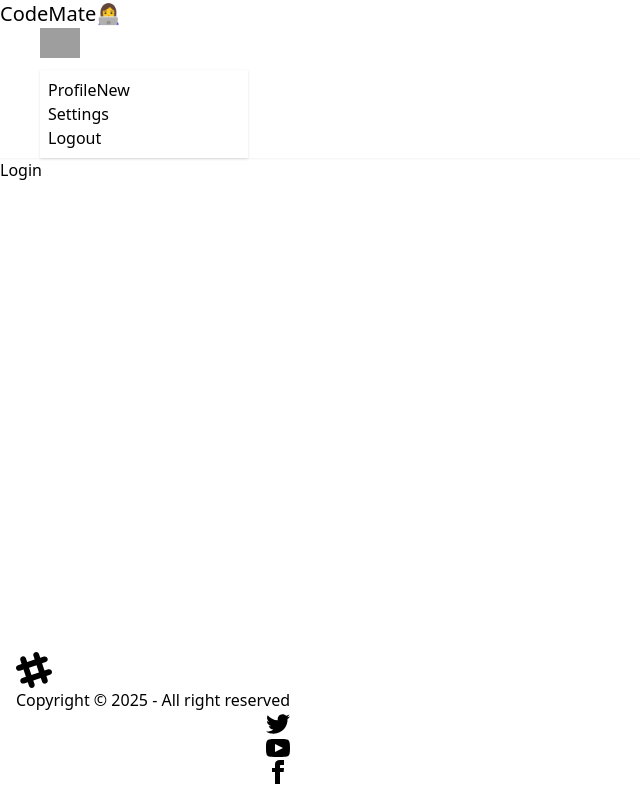
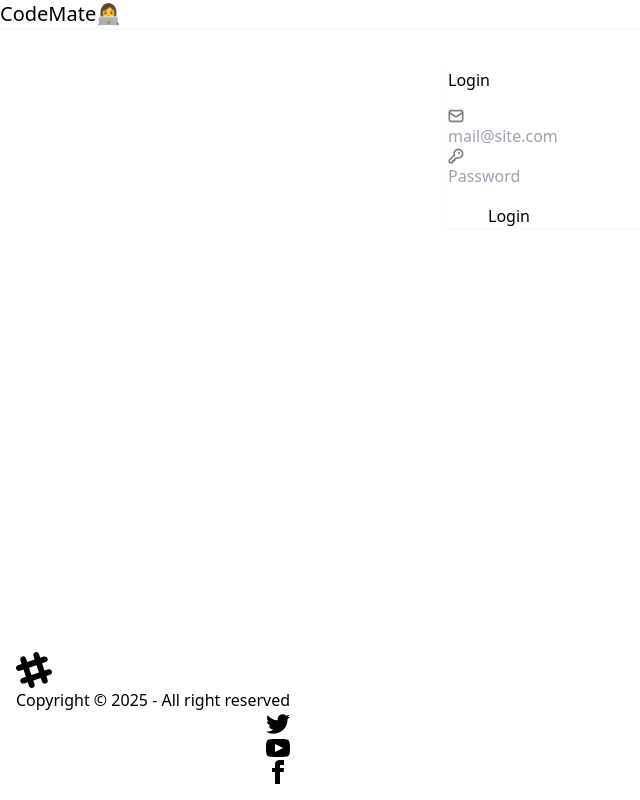
Before and after one commit to mansisingh2803/devTinder-web, a React (Vite) app: page /login in a window 1280 px wide. Shown: the whole page, without its empty margins (0-640 px from the left). Built offline with nearby package versions, Linux system fonts and the light colour scheme; grey boxes are pictures that could not be loaded.

Commit message:
setup redux store

```diff
--- a/package.json
+++ b/package.json
@@ -10,9 +10,13 @@
     "preview": "vite preview"
   },
   "dependencies": {
+    "@reduxjs/toolkit": "^2.11.0",
     "@tailwindcss/vite": "^4.1.14",
+    "axios": "^1.13.2",
+    "cors": "^2.8.5",
     "react": "^19.1.1",
     "react-dom": "^19.1.1",
+    "react-redux": "^9.2.0",
     "react-router-dom": "^7.9.3"
   },
   "devDependencies": {
--- a/src/App.jsx
+++ b/src/App.jsx
@@ -1,17 +1,21 @@
 import { BrowserRouter, Routes, Route } from "react-router-dom";
-import Body from "./Body";
-import Profile from "./Profile";
-import Login from "./Login";
+import Body from "./components/Body";
+import Profile from "./components/Profile";
+import Login from "./components/Login";
+import { Provider } from "react-redux";
+import appStore from "./utils/appStore";
+import Feed from "./components/Feed";
 
 
 function App() {
 
   return (
     <>
-
+  <Provider store={appStore}>
     <BrowserRouter basename="/">
     <Routes>
          <Route path = "/" element = {<Body/>}>
+         <Route path="/" element = {<Feed />}/>
          <Route path = "/login" element = {<Login/>} />
          <Route path = "/profile" element = {<Profile/>} />
 
@@ -19,7 +23,7 @@
     </Routes>
 
     </BrowserRouter>
-
+    </Provider>
     </>
   )
 }
--- a/src/Login.jsx
+++ /dev/null
@@ -1,9 +0,0 @@
-const Login = () =>{
-    return(
-        <>
-        Login
-        </>
-    );
-};
-
-export default Login;
--- /dev/null
+++ b/src/components/Feed.jsx
@@ -0,0 +1,7 @@
+const Feed = ()=>{
+    return(
+        <>FEED</>
+    );
+
+};
+export default Feed;
--- /dev/null
+++ b/src/components/Login.jsx
@@ -0,0 +1,98 @@
+import axios from "axios";
+import { useState } from "react";
+import { useDispatch } from "react-redux";
+import { addUser } from "../utils/userSlice";
+import { useNavigate } from "react-router-dom";
+import { BASE_URL } from "../utils/constants";
+
+const Login = () =>{
+    const [emailId, setEmailId] = useState("");
+    const [password, setPassword] = useState("");
+    const dispatch = useDispatch();
+    const navigate = useNavigate();
+    const handleLogin = async () =>{
+
+      try {
+        const res = await axios.post(BASE_URL+ "/login", {
+        emailId,
+        password
+       },
+      {
+        withCredentials: true
+      });
+      dispatch(addUser(res.data));
+      return navigate("/");
+      } catch (err){
+        console.error(err);
+      }
+
+    };
+    return(
+
+        <div className=" flex justify-center my-10">
+       <div className="card bg-base-300 w-96 shadow-sm">
+  <div className="card-body">
+    <h2 className="card-title">Login</h2>
+    <div className="form-control w-full max-w-xs py-4">
+<label className="input validator">
+  <svg className="h-[1em] opacity-50" xmlns="http://www.w3.org/2000/svg" viewBox="0 0 24 24">
+    <g
+      strokeLinejoin="round"
+      strokeLinecap="round"
+      strokeWidth="2.5"
+      fill="none"
+      stroke="currentColor"
+    >
+      <rect width="20" height="16" x="2" y="4" rx="2"></rect>
+      <path d="m22 7-8.97 5.7a1.94 1.94 0 0 1-2.06 0L2 7"></path>
+    </g>
+  </svg>
+  <input type="email"
+  value={emailId}
+  placeholder="mail@site.com"
+  onChange={(e) => setEmailId(e.target.value)}
+  required
+  />
+</label>
+<div className="validator-hint hidden">Enter valid email address</div>
+<label className="input validator my-4">
+  <svg className="h-[1em] opacity-50" xmlns="http://www.w3.org/2000/svg" viewBox="0 0 24 24">
+    <g
+      strokeLinejoin="round"
+      strokeLinecap="round"
+      strokeWidth="2.5"
+      fill="none"
+      stroke="currentColor"
+    >
+      <path
+        d="M2.586 17.414A2 2 0 0 0 2 18.828V21a1 1 0 0 0 1 1h3a1 1 0 0 0 1-1v-1a1 1 0 0 1 1-1h1a1 1 0 0 0 1-1v-1a1 1 0 0 1 1-1h.172a2 2 0 0 0 1.414-.586l.814-.814a6.5 6.5 0 1 0-4-4z"
+      ></path>
+      <circle cx="16.5" cy="7.5" r=".5" fill="currentColor"></circle>
+    </g>
+  </svg>
+  <input
+    type="password"
+    value={password}
+    onChange={(e) => setPassword(e.target.value)}
+    required
+    placeholder="Password"
+    minLength="8"
+    pattern="(?=.*\d)(?=.*[a-z])(?=.*[A-Z]).{8,}"
+    title="Must be more than 8 characters, including number, lowercase letter, uppercase letter"
+  />
+</label>
+<p className="validator-hint hidden">
+  Must be more than 8 characters, including
+  <br />At least one number <br />At least one lowercase letter <br />At least one uppercase letter
+</p>
+    </div>
+    <div className="card-actions justify-center ">
+      <button className="btn px-10 btn-primary" onClick={handleLogin}>Login</button>
+    </div>
+  </div>
+</div>
+     </div>
+    );
+};
+
+export default Login;
--- a/src/NavBar.jsx
+++ b/src/components/NavBar.jsx
@@ -1,16 +1,23 @@
+import {useSelector} from "react-redux";
+
 const NavBar = () =>{
+  const user = useSelector(store=>store.user);
+  console.log(user);
     return(
         <div className="navbar bg-secondary shadow-sm">
   <div className="flex-1">
     <a className="btn btn-ghost text-xl">CodeMate👩‍💻</a>
   </div>
   <div className="flex gap-2">
-    <div className="dropdown dropdown-end mx-10">
+   {user &&
+   (
+    <div className="dropdown dropdown-end mx-10 flex items-center">
+      <p className="px-4">Welcome, {user.firstName}</p>
       <div tabIndex={0} role="button" className="btn btn-ghost btn-circle avatar">
         <div className="w-10 rounded-full">
           <img
-            alt="Tailwind CSS Navbar component"
-            src="https://img.daisyui.com/images/stock/photo-1534528741775-53994a69daeb.webp" />
+            alt="User Photo"
+            src={user.photoUrl} />
         </div>
       </div>
       <ul
@@ -26,6 +33,7 @@
         <li><a>Logout</a></li>
       </ul>
     </div>
+  )}
   </div>
 </div>
     );
--- /dev/null
+++ b/src/utils/appStore.js
@@ -0,0 +1,10 @@
+import { configureStore } from "@reduxjs/toolkit";
+import userReducer from "./userSlice";
+
+const appStore = configureStore({
+reducer: {
+    user: userReducer,
+}
+});
+
+export default appStore;
--- /dev/null
+++ b/src/utils/constants.js
@@ -0,0 +1 @@
+export const BASE_URL = "http://localhost:3000";
--- /dev/null
+++ b/src/utils/userSlice.js
@@ -0,0 +1,18 @@
+import { createSlice } from "@reduxjs/toolkit";
+
+const userSlice = createSlice({
+    name: 'user',
+    initialState: null,
+    reducers:{
+        addUser: (state, action) =>{
+            return action.payload;
+        },
+        removeUser: (state, action) =>{
+            return null;
+        },
+    },
+});
+
+export const {addUser, removeUser} = userSlice.actions;
+
+export default userSlice.reducer;
```
Also changed, not shown: src/components/Body.jsx (renamed from src/Body.jsx), src/components/Footer.jsx (renamed from src/Footer.jsx), src/components/Profile.jsx (renamed from src/Profile.jsx), 2 other files (tests, documents, lock files or other folders).
